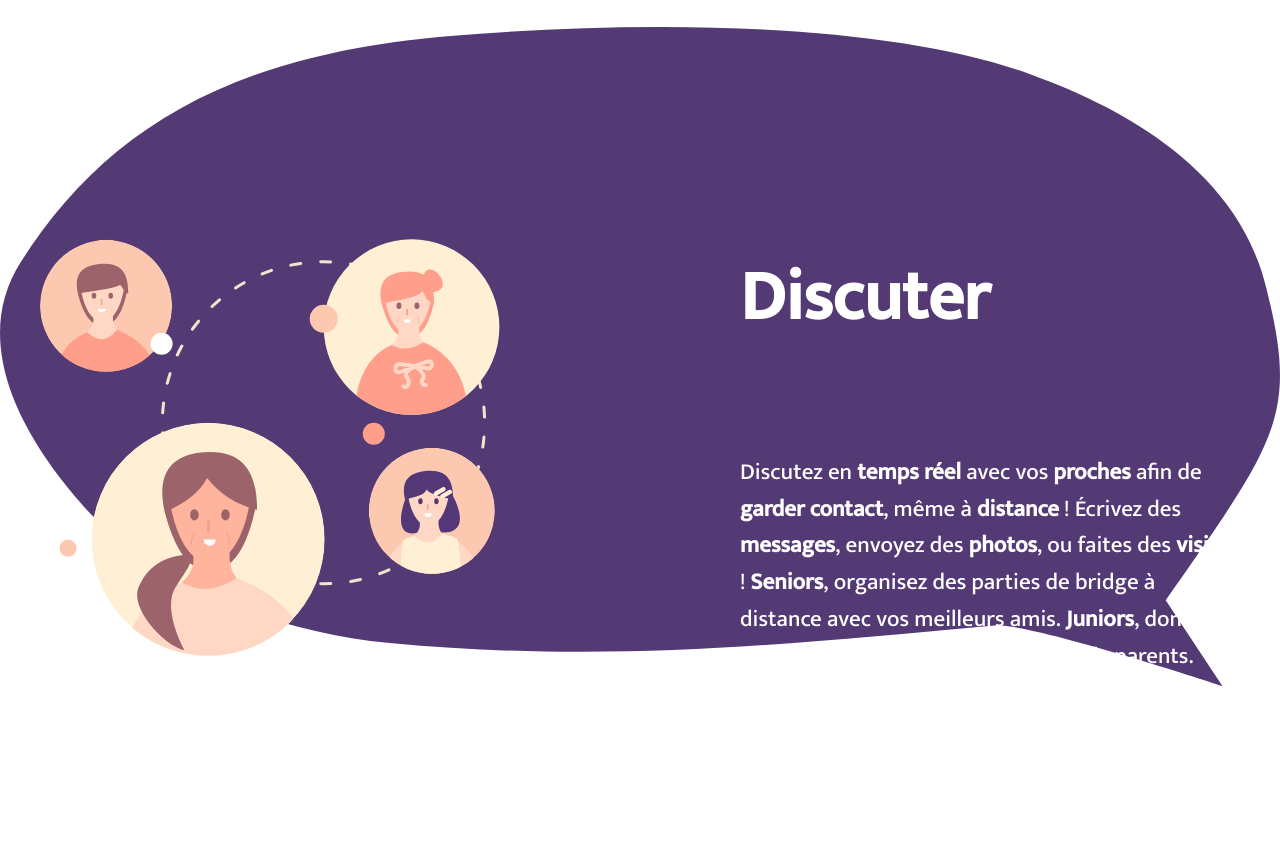
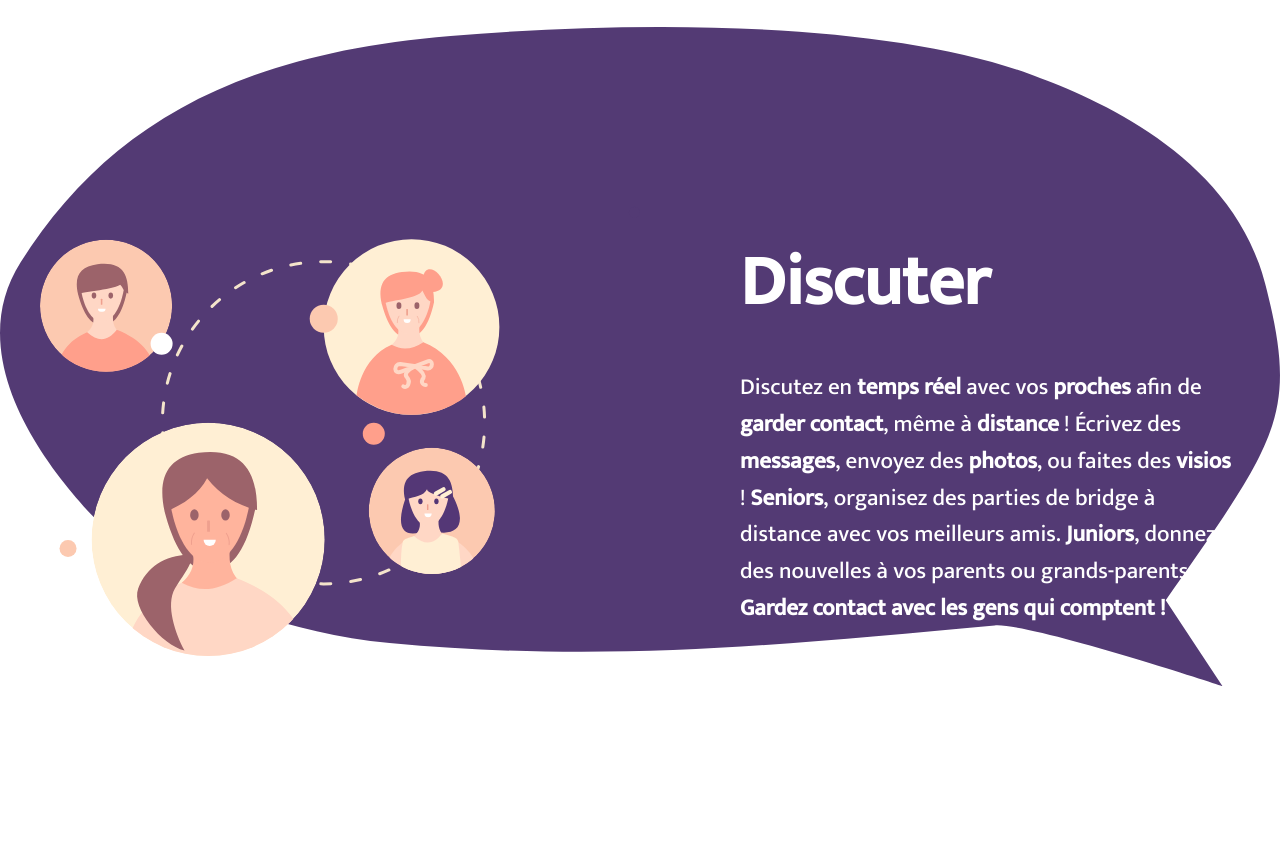
Before and after one commit to Maxime-p/Hackathon-SUP-Internet-04-20, a PHP site: page / in a window 1280 px wide; the page is wider, and only the part inside the window is pictured. Shown: the part 2786-3649 px from the top of that part. Run offline with PHP 8.4, Linux system fonts and the light colour scheme.

Commit message:
fixing h2 discuss trop grand

```diff
--- a/static/css/default.css
+++ b/static/css/default.css
@@ -397,6 +397,7 @@ header ul{
 
 .discuss h2{
     color: white;
+    margin: 30px auto;
 }
 
 .discuss p{
```
